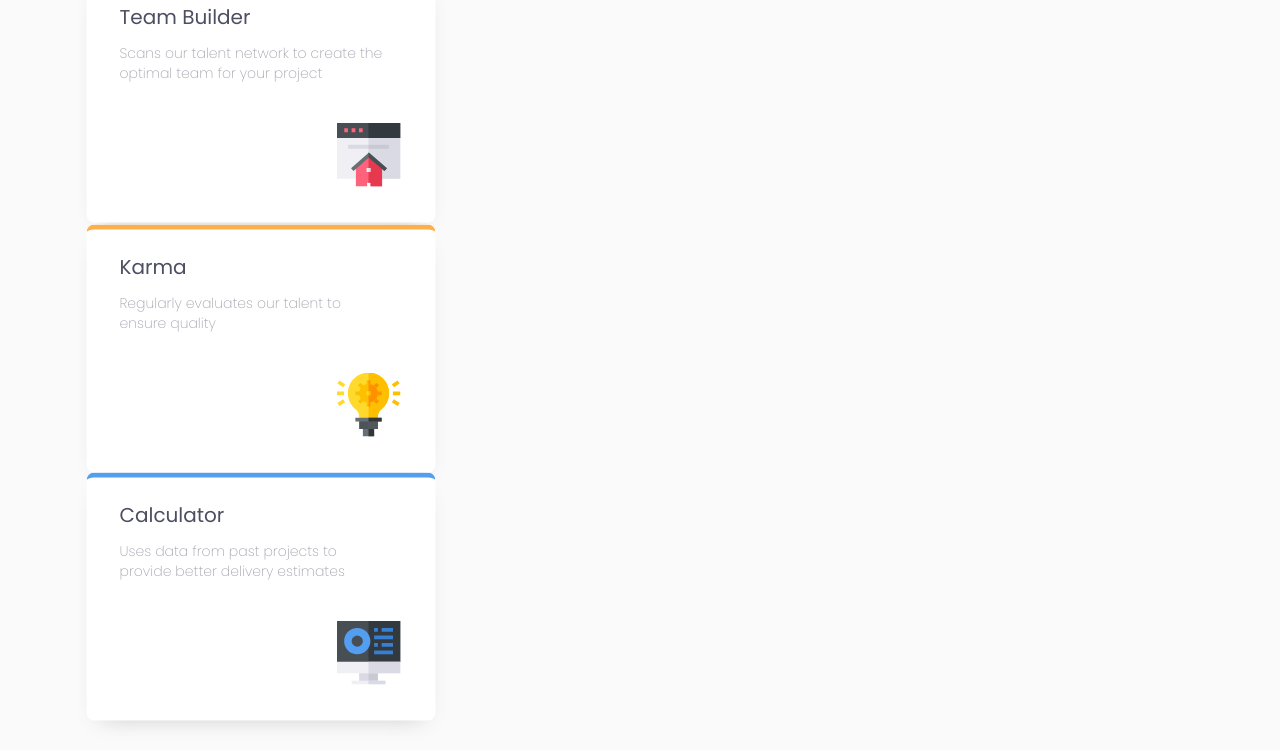
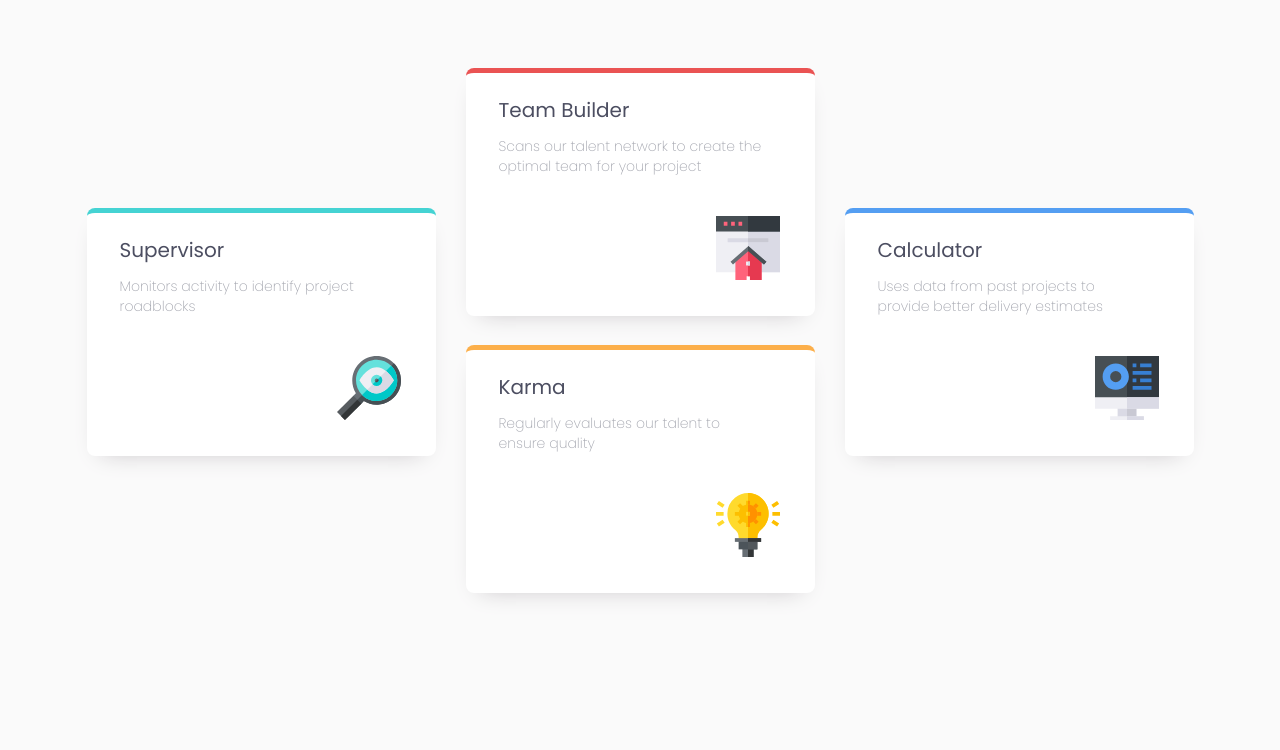
Before and after one commit to elenastagg/design-practice-four-card-feature, a website: page public/index.html in a window 1280 px wide. Shown: the part 249-999 px from the top of the page. After the commit the page ends 918 px from the top, so only its background shows below. Drawn offline with nearby package versions, Linux system fonts and the light colour scheme.

Commit message:
updated flexbox in component container

```diff
--- a/styles/index.scss
+++ b/styles/index.scss
@@ -118,16 +118,17 @@ body {
 
   /*MAIN COMPONENT*/
   .component-container {
-    // display: grid;
+    display: flex;
+    justify-content: center;
+    align-items: center;
+  }
+  .grid-container {
+    display: grid;
     grid-template-columns: 349px 349px 349px;
     grid-template-rows: auto auto auto auto auto;
     grid-column-gap: 30px;
     grid-row-gap: 26px;
     margin-top: 14px;
-    position: absolute;
-    top: 64%;
-    left: 50%;
-    transform: translate(-50%, -50%);
   }
 
   /*COMPONENT ELEMENT*/
```
Also changed, not shown: public/index.css, 1 other file.
